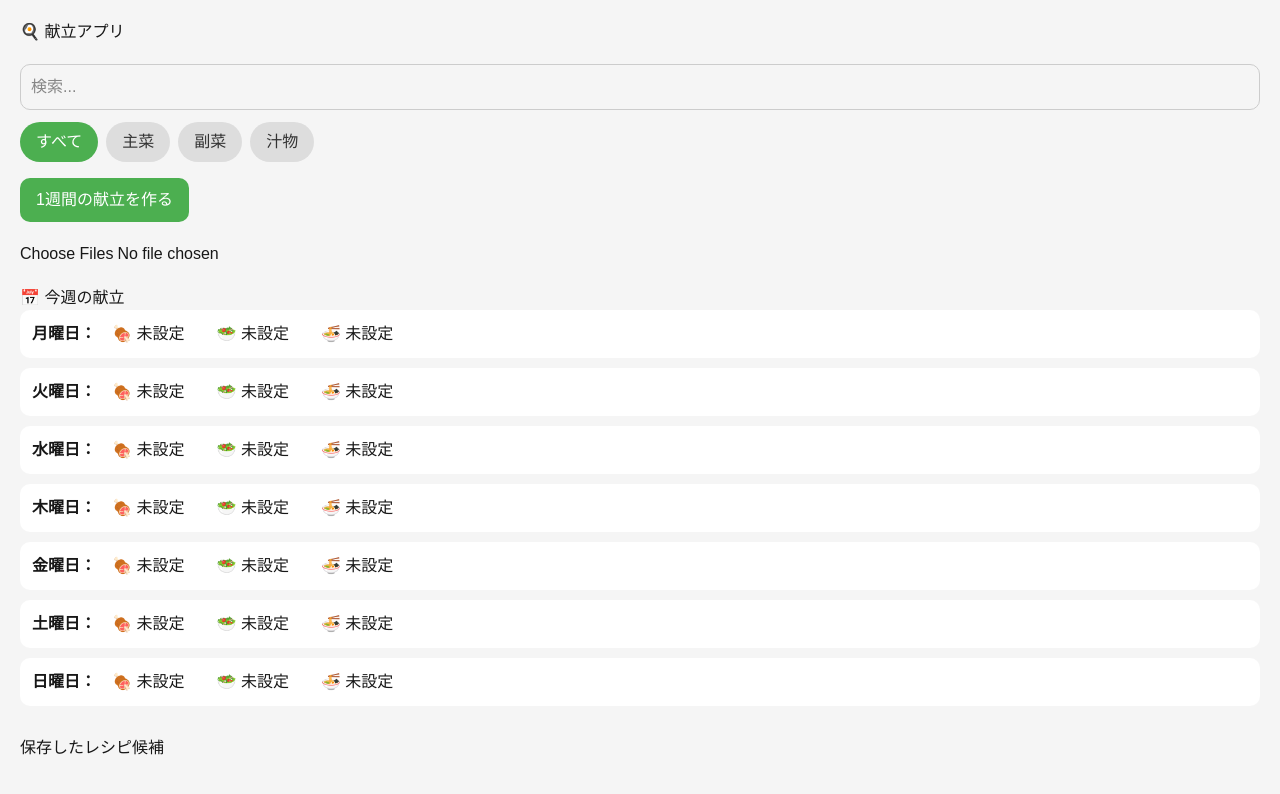
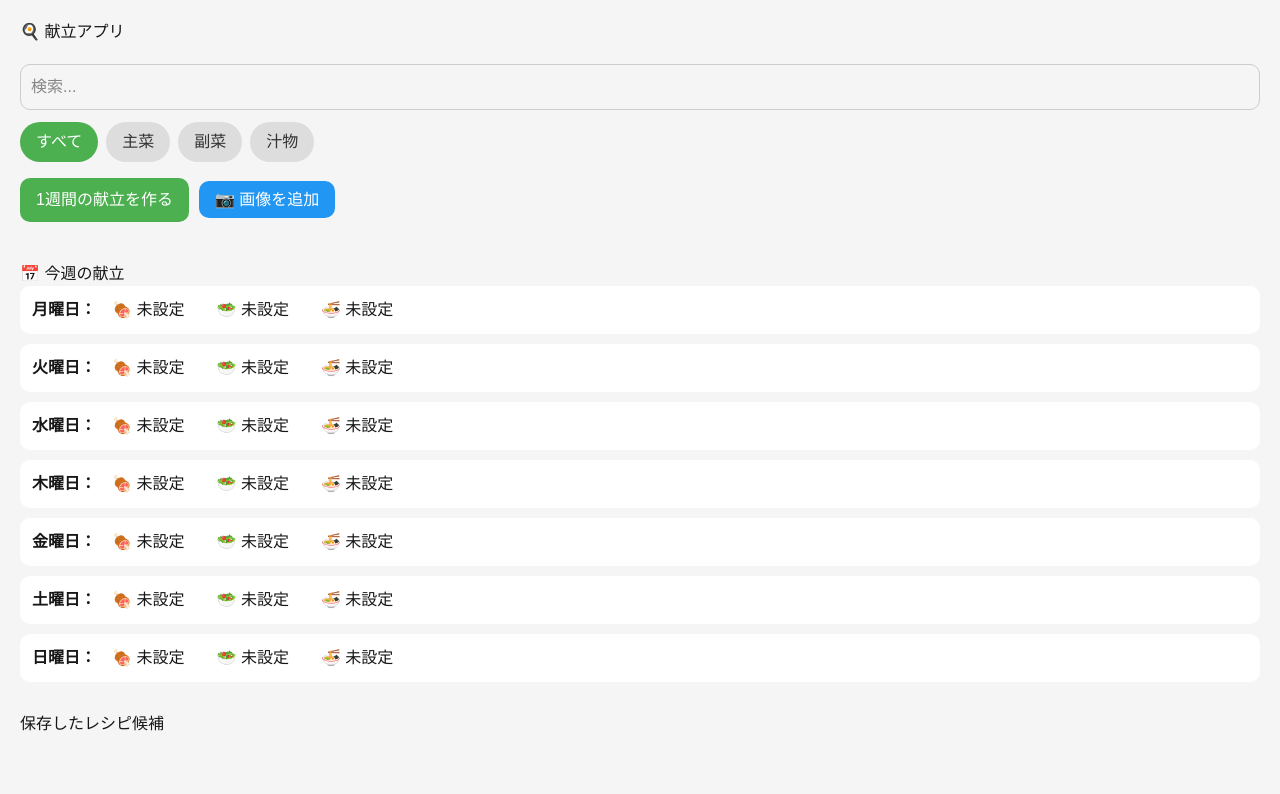
Before and after one commit to ren0227basket-create/aaa, a Next.js app: page / in a window 1280 px wide. Both pictures are taken after a click on the button "1週間の献立を作る". Shown: the top 794 px of the page. Built offline with nearby package versions, Linux system fonts and the light colour scheme.

Commit message:
add cloudinary upload

```diff
--- a/app/page.jsx
+++ b/app/page.jsx
@@ -3,6 +3,8 @@
 import { useState, useEffect } from "react";
 
 const CATEGORIES = ["主菜", "副菜", "汁物"];
+const CLOUD_NAME = "dix5womo0";
+const UPLOAD_PRESET = "jmxpadhf";
 
 export default function Home() {
   const [images, setImages] = useState([]);
@@ -10,6 +12,7 @@ export default function Home() {
   const [weeklyMenu, setWeeklyMenu] = useState([]);
   const [filterCategory, setFilterCategory] = useState("すべて");
   const [selectedImage, setSelectedImage] = useState(null);
+  const [uploading, setUploading] = useState(false);
 
   useEffect(() => {
     const savedImages = localStorage.getItem("savedImages");
@@ -20,15 +23,21 @@ export default function Home() {
     localStorage.setItem("savedImages", JSON.stringify(images));
   }, [images]);
 
-  const handleImageChange = (e) => {
+  const handleImageChange = async (e) => {
     const files = Array.from(e.target.files);
-    files.forEach((file) => {
-      const reader = new FileReader();
-      reader.onload = () => {
-        setImages((prev) => [...prev, { url: reader.result, title: "", memo: "", tags: "", category: "主菜" }]);
-      };
-      reader.readAsDataURL(file);
-    });
+    setUploading(true);
+    for (const file of files) {
+      const formData = new FormData();
+      formData.append("file", file);
+      formData.append("upload_preset", UPLOAD_PRESET);
+      const res = await fetch(`https://api.cloudinary.com/v1_1/${CLOUD_NAME}/image/upload`, {
+        method: "POST",
+        body: formData,
+      });
+      const data = await res.json();
+      setImages((prev) => [...prev, { url: data.secure_url, title: "", memo: "", tags: "", category: "主菜" }]);
+    }
+    setUploading(false);
   };
 
   const updateImage = (index, field, value) => {
@@ -53,7 +62,7 @@ export default function Home() {
     })));
   };
 
-  const filtered = images.filter((img, i) => {
+  const filtered = images.filter((img) => {
     const matchSearch = img.title.includes(search) || img.memo.includes(search) || (img.tags || "").includes(search);
     const matchCat = filterCategory === "すべて" || img.category === filterCategory;
     return matchSearch && matchCat;
@@ -77,14 +86,17 @@ export default function Home() {
       </div>
 
       <button onClick={makeWeeklyMenu}
-        style={{ padding: "10px 16px", borderRadius: 10, border: "none", background: "#4caf50", color: "white", cursor: "pointer", marginBottom: 20 }}>
+        style={{ padding: "10px 16px", borderRadius: 10, border: "none", background: "#4caf50", color: "white", cursor: "pointer", marginBottom: 20, marginRight: 10 }}>
         1週間の献立を作る
       </button>
 
-      <input type="file" multiple onChange={handleImageChange} style={{ display: "block", marginBottom: 20 }} />
+      <label style={{ padding: "10px 16px", borderRadius: 10, background: "#2196f3", color: "white", cursor: "pointer" }}>
+        {uploading ? "アップロード中..." : "📷 画像を追加"}
+        <input type="file" multiple onChange={handleImageChange} style={{ display: "none" }} accept="image/*" />
+      </label>
 
       {weeklyMenu.length > 0 && (
-        <div style={{ marginBottom: 30 }}>
+        <div style={{ marginBottom: 30, marginTop: 20 }}>
           <h2>📅 今週の献立</h2>
           {weeklyMenu.map(({ day, main, side, soup }) => (
             <div key={day} style={{ background: "white", padding: 12, borderRadius: 10, marginBottom: 10 }}>
@@ -94,7 +106,7 @@ export default function Home() {
         </div>
       )}
 
-      <h2>保存したレシピ候補</h2>
+      <h2 style={{ marginTop: 20 }}>保存したレシピ候補</h2>
       <div style={{ display: "grid", gridTemplateColumns: "repeat(auto-fill, minmax(160px, 1fr))", gap: 20, marginTop: 20 }}>
         {filtered.map((image, idx) => {
           const realIndex = images.indexOf(image);
```
